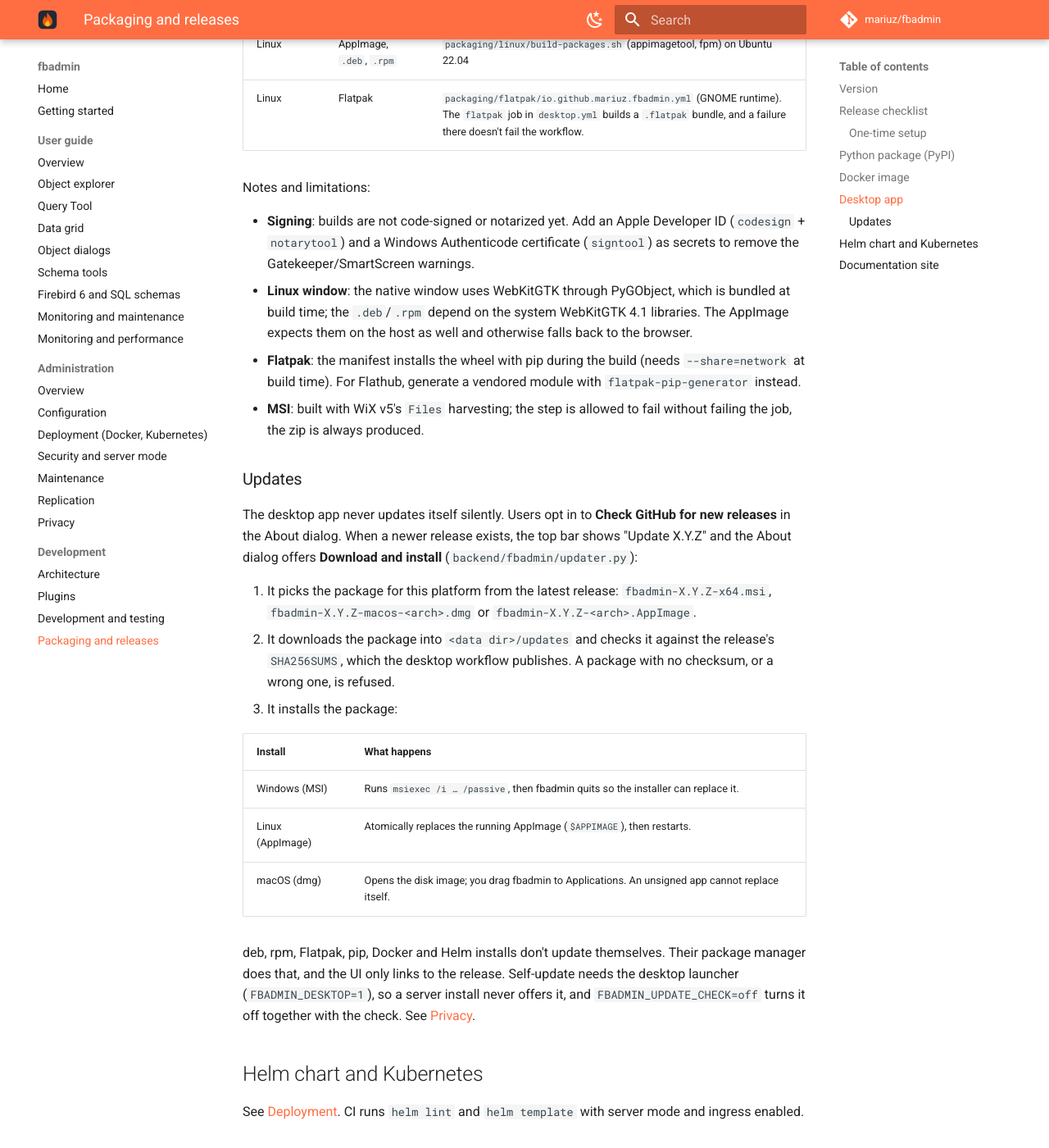
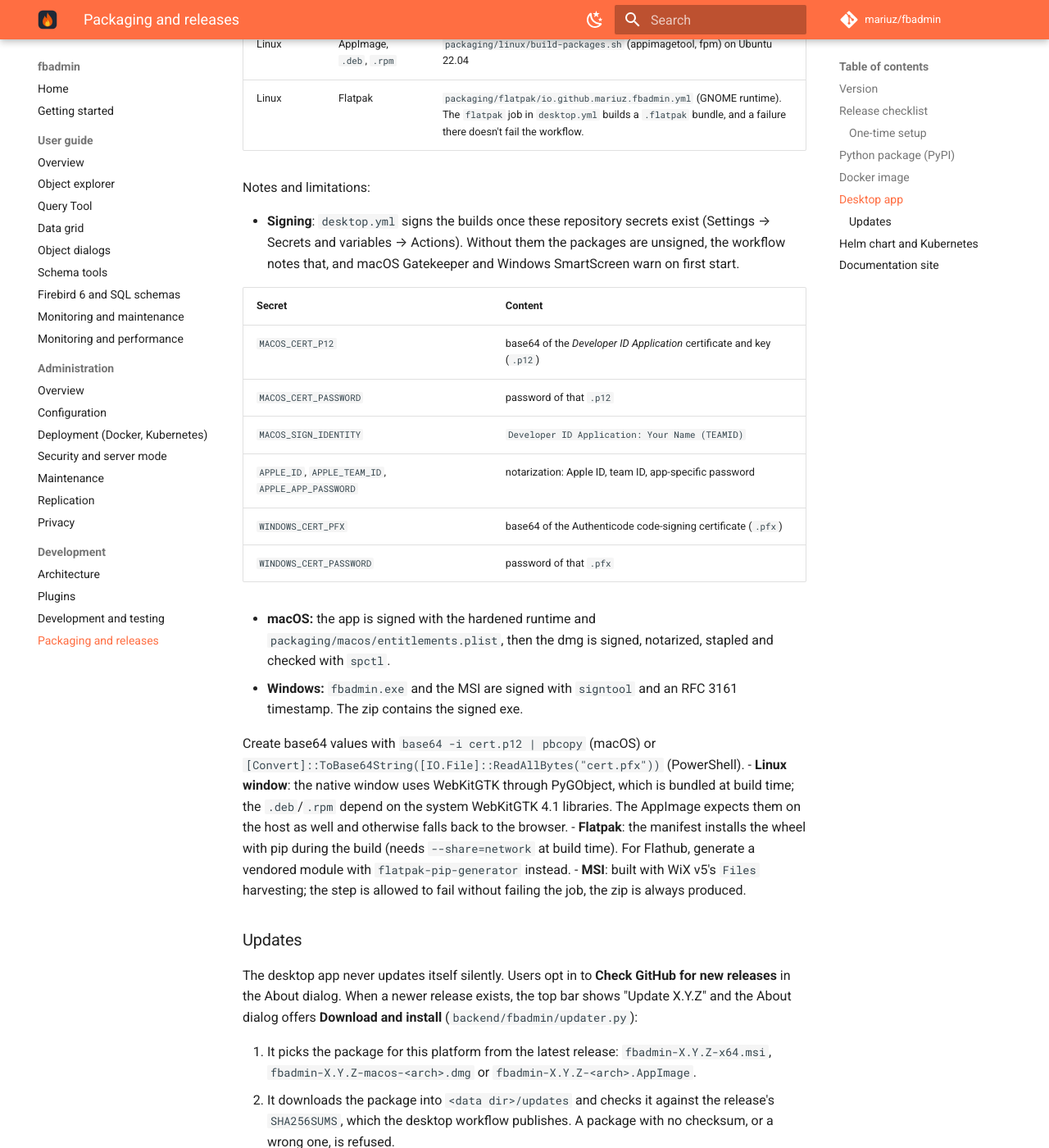
Before and after one commit to mariuz/fbadmin, an MkDocs documentation site: the page built from docs/PACKAGING.md, in a window 1280 px wide and 1400 px high, scrolled down 2510 px. Shown: the whole window at 82% size. Built offline with MkDocs 1.6.1 and Material for MkDocs 9.7.7, drawn with Linux system fonts in a browser that asks for light colours; comment, search, counter and statistics services are not loaded.

Commit message:
Desktop: code signing for macOS (notarized) and Windows when signing secrets are configured
Co-Authored-By: Claude Opus 5.5 <noreply@anthropic.com>
Claude-Session: https://claude.ai/code/session_01LswCuZ9FBUgatFktSaCaMj

```diff
--- a/docs/PACKAGING.md
+++ b/docs/PACKAGING.md
@@ -93,9 +93,27 @@ wix build packaging/windows/fbadmin.wxs -arch x64 -wx -d SourceDir=%CD%\dist\fba
 
 Notes and limitations:
 
-- **Signing**: builds are not code-signed or notarized yet. Add an Apple Developer ID
-  (`codesign` + `notarytool`) and a Windows Authenticode certificate (`signtool`) as
-  secrets to remove the Gatekeeper/SmartScreen warnings.
+- **Signing**: `desktop.yml` signs the builds once these repository secrets exist (Settings →
+  Secrets and variables → Actions). Without them the packages are unsigned, the workflow
+  notes that, and macOS Gatekeeper and Windows SmartScreen warn on first start.
+
+  | Secret | Content |
+  |---|---|
+  | `MACOS_CERT_P12` | base64 of the *Developer ID Application* certificate and key (`.p12`) |
+  | `MACOS_CERT_PASSWORD` | password of that `.p12` |
+  | `MACOS_SIGN_IDENTITY` | `Developer ID Application: Your Name (TEAMID)` |
+  | `APPLE_ID`, `APPLE_TEAM_ID`, `APPLE_APP_PASSWORD` | notarization: Apple ID, team ID, app-specific password |
+  | `WINDOWS_CERT_PFX` | base64 of the Authenticode code-signing certificate (`.pfx`) |
+  | `WINDOWS_CERT_PASSWORD` | password of that `.pfx` |
+
+  - **macOS:** the app is signed with the hardened runtime and
+    `packaging/macos/entitlements.plist`, then the dmg is signed, notarized, stapled and
+    checked with `spctl`.
+  - **Windows:** `fbadmin.exe` and the MSI are signed with `signtool` and an RFC 3161
+    timestamp. The zip contains the signed exe.
+
+  Create base64 values with `base64 -i cert.p12 | pbcopy` (macOS) or
+  `[Convert]::ToBase64String([IO.File]::ReadAllBytes("cert.pfx"))` (PowerShell).
 - **Linux window**: the native window uses WebKitGTK through PyGObject, which is bundled at
   build time; the `.deb`/`.rpm` depend on the system WebKitGTK 4.1 libraries. The
   AppImage expects them on the host as well and otherwise falls back to the browser.
```
Also changed, not shown: ROADMAP.md (+2 -2 lines), 2 other files.
